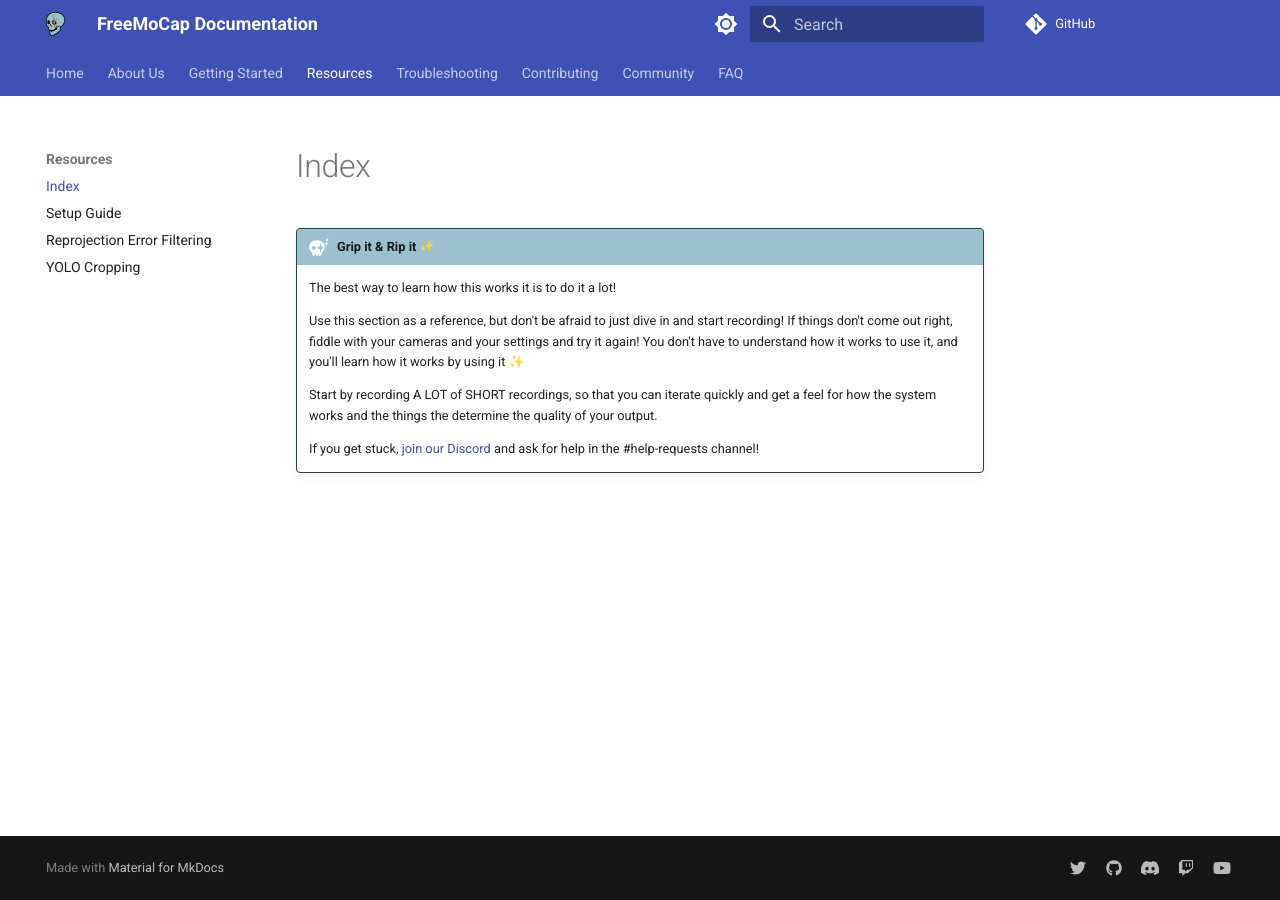
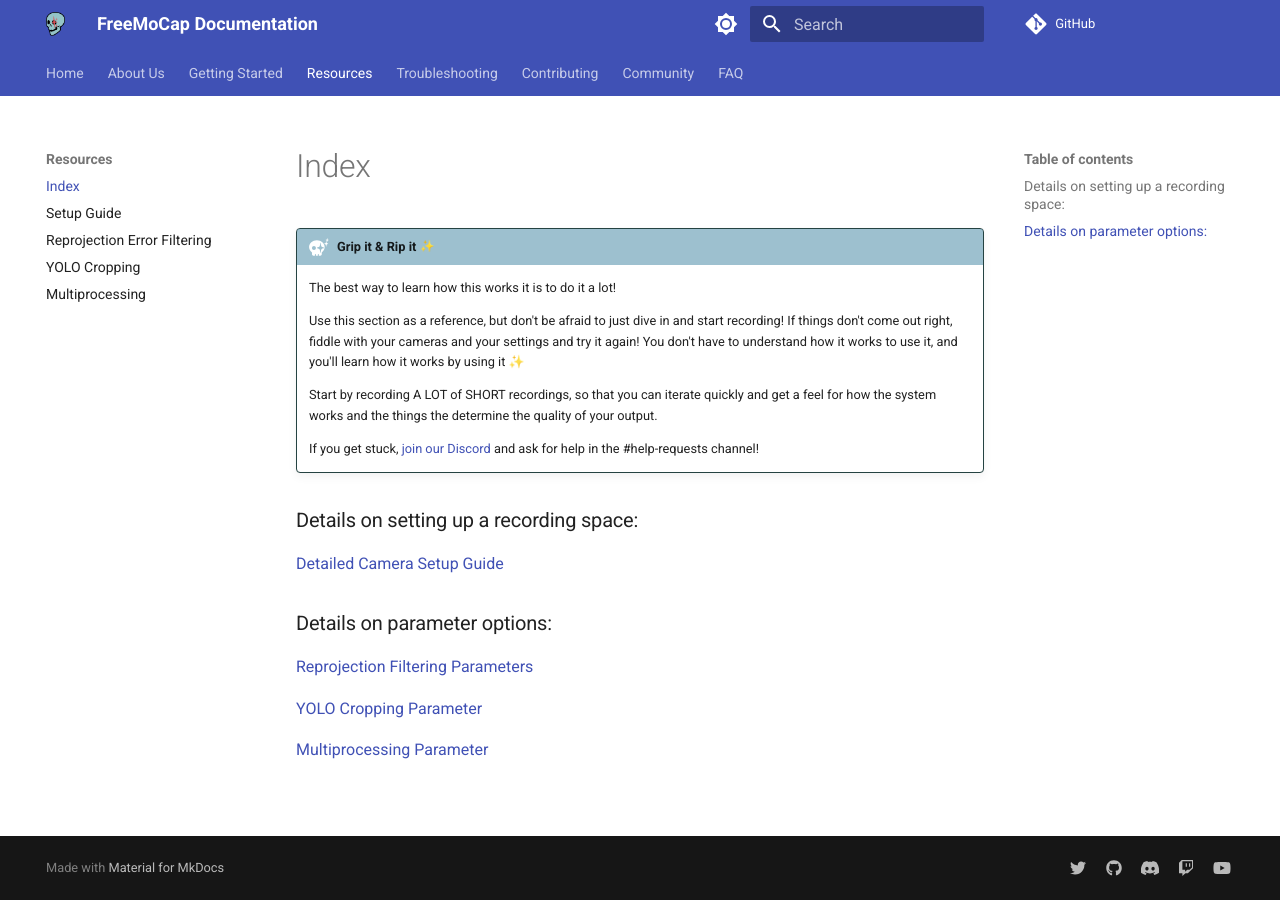
Before and after one commit to freemocap/documentation, an MkDocs documentation site: the page built from docs/resources/index.md, in a window 1280 px wide. Built offline with MkDocs 1.6.1 and Material for MkDocs 9.7.7, drawn with Linux system fonts in a browser that asks for light colours; emoji names are drawn with the system emoji font; comment, search, counter and statistics services are not loaded.

Commit message:
add multiprocessing page

```diff
--- a/docs/resources/index.md
+++ b/docs/resources/index.md
@@ -9,3 +9,15 @@
     Start by recording A LOT of SHORT recordings, so that you can iterate quickly and get a feel for how the system works and the things the determine the quality of your output.
 
     If you get stuck, [join our Discord](https://discord.gg/P2nyraRYjb) and ask for help in the #help-requests channel!
+
+## Details on setting up a recording space:
+
+[Detailed Camera Setup Guide](../resources/detailed_setup.md)
+
+## Details on parameter options:
+
+[Reprojection Filtering Parameters](../resources/reprojection_filtering.md)
+
+[YOLO Cropping Parameter](../resources/yolo_cropping.md)
+
+[Multiprocessing Parameter](../resources/multiprocessing.md)
--- a/mkdocs.yml
+++ b/mkdocs.yml
@@ -53,6 +53,7 @@ nav:
     - Setup Guide: 'resources/detailed_setup.md'
     - Reprojection Error Filtering: 'resources/reprojection_filtering.md'
     - YOLO Cropping: 'resources/yolo_cropping.md'
+    - Multiprocessing: 'resources/multiprocessing.md'
   - Troubleshooting:
     - Installation Troubleshooting: 'troubleshooting/installation_troubleshooting.md'
     - Calibration Troubleshooting: 'troubleshooting/calibration_troubleshooting.md'
```
Also changed, not shown: docs/resources/multiprocessing.md (added, +4 -0 lines), docs/resources/reprojection_filtering.md (+0 -2 lines), docs/resources/yolo_cropping.md (+0 -2 lines), docs/assets/images/multiprocessing_crop_detail.png (added).
